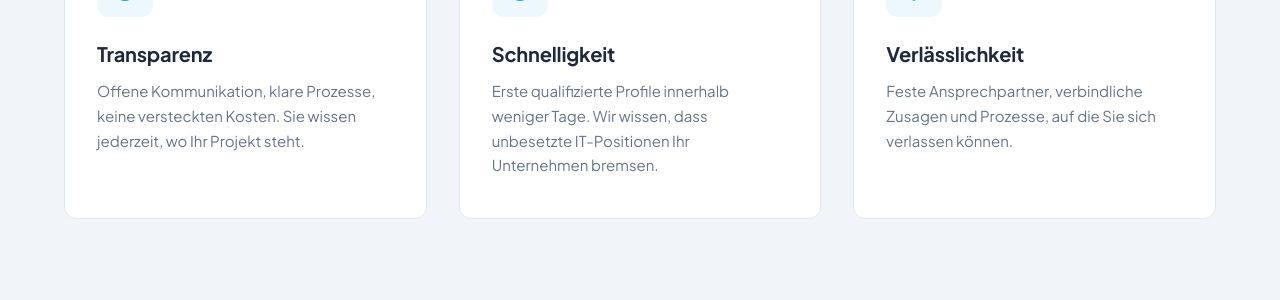
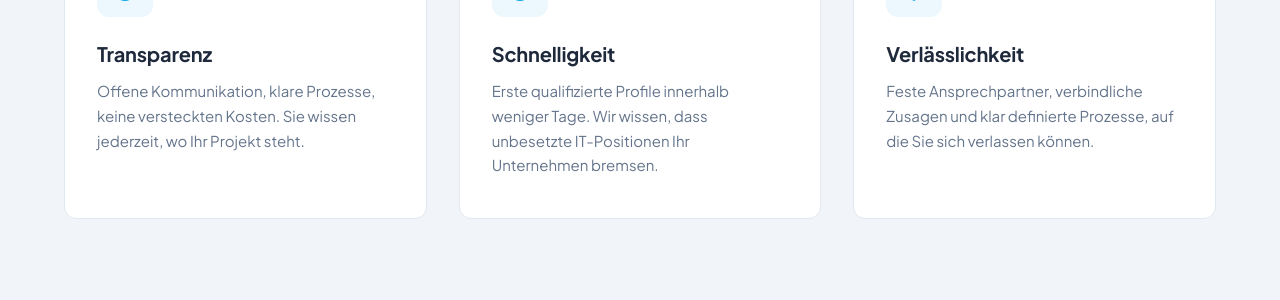
Before and after one commit to prof-trial-and-error/ITPersonal, a Jekyll site: the page built from ueber-uns.html, in a window 1280 px wide and 900 px high, scrolled down 1095 px. Shown: the part 179-479 px from the top of the window. Built offline with Jekyll 4.4.1, drawn with Linux system fonts in a browser that asks for light colours.

Commit message:
Korrektur

```diff
--- a/ueber-uns.html
+++ b/ueber-uns.html
@@ -48,7 +48,7 @@ cta_href: "#"
                     <svg xmlns="http://www.w3.org/2000/svg" viewBox="0 0 24 24" fill="none" stroke="currentColor" stroke-width="2" stroke-linecap="round" stroke-linejoin="round" aria-hidden="true"><path d="M12 22s8-4 8-10V5l-8-3-8 3v7c0 6 8 10 8 10z"></path></svg>
                 </div>
                 <h3 class="solution__card-headline">Verlässlichkeit</h3>
-                <p class="solution__card-text">Feste Ansprechpartner, verbindliche Zusagen und Prozesse, auf die Sie sich verlassen können.</p>
+                <p class="solution__card-text">Feste Ansprechpartner, verbindliche Zusagen und klar definierte Prozesse, auf die Sie sich verlassen können.</p>
             </div>
         </div>
     </div>
```
